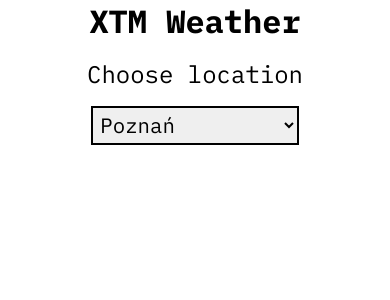
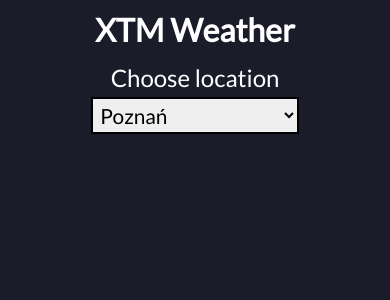
Before and after one commit to slawomirdev/xtm-weather-app, a React (Create React App) app: page / in a window 390 px wide. Shown: the top 300 px of the page. Built offline with nearby package versions, Linux system fonts and the light colour scheme; no server answers.

Commit message:
Styles and components
Added: new styles fro ForecastBox and WeatherBox
Added: responsive styles
Change: globalStyles
Added: new font

```diff
--- a/public/index.html
+++ b/public/index.html
@@ -10,17 +10,11 @@
       content="Web site created using create-react-app"
     />
     <link rel="apple-touch-icon" href="%PUBLIC_URL%/logo192.png" />
-    <link rel="preconnect" href="https://fonts.googleapis.com" />
-    <link rel="preconnect" href="https://fonts.gstatic.com" crossorigin />
-    <link
-      href="https://fonts.googleapis.com/css2?family=IBM+Plex+Mono:wght@300;400;700&display=swap"
-      rel="stylesheet"
-    />
 
     <link rel="preconnect" href="https://fonts.googleapis.com" />
     <link rel="preconnect" href="https://fonts.gstatic.com" crossorigin />
     <link
-      href="https://fonts.googleapis.com/css2?family=Montserrat:wght@400;700&display=swap"
+      href="https://fonts.googleapis.com/css2?family=Lato:ital,wght@0,400;1,700&display=swap"
       rel="stylesheet"
     />
     <!--
--- a/src/components/ForecastBox/styles.tsx
+++ b/src/components/ForecastBox/styles.tsx
@@ -2,11 +2,38 @@ import styled from "styled-components";
 
 export const ForecastContainer = styled.div`
   display: flex;
+  background-color: #3c384b;
+  border-radius: 15px;
+  height: 15rem;
+  align-items: center;
+  justify-content: center;
+  white-space: nowrap;
+  overflow-y: hidden;
+
+  @media only screen and (max-width: 1000px) {
+    width: 95%;
+    margin: 1rem 1rem;
+    padding: 0 1rem;
+    border: none;
+    overflow-x: auto;
+    border-radius: 5px;
+    justify-content: start;
+  }
+
+  @media only screen and (max-width: 800px) {
+    width: 95%;
+    margin: 1rem 0;
+  }
 `;
 
 export const WeatherWrapper = styled.div`
   display: flex;
   flex-direction: column;
   align-items: center;
-  margin: 2rem;
+  justify-content: center;
+  text-align: center;
+  margin: 1rem;
+  @media only screen and (max-width: 1000px) {
+    margin: 0rem 0.7rem;
+  }
 `;
--- a/src/components/WeatherBox/styles.tsx
+++ b/src/components/WeatherBox/styles.tsx
@@ -4,9 +4,17 @@ export const CurrentWeather = styled.div`
   display: flex;
   margin: 2rem;
   align-items: center;
-  border-left: 1px solid #340a13;
   font-weight: bold;
   flex-direction: column;
+
+  @media only screen and (max-width: 1000px) {
+    margin: 1rem 0.2rem;
+  }
+
+  @media only screen and (max-width: 600px) {
+    width: 90%;
+    margin: 1rem 0.2rem;
+  }
 
   p {
     font-size: 1.8rem;
@@ -23,11 +31,18 @@ export const Details = styled.div`
   display: flex;
   flex-direction: row;
 
+   @media only screen and (max-width: 1000px) {
+    margin: 1.3rem 0.2rem;
+  }
+
   div {
     margin: 1rem;
     display: flex;
     flex-direction: column;
     align-items: center;
+
+    @media only screen and (max-width: 600px) {
+      margin: 0.3rem;
   }
 `;
 
@@ -47,15 +62,38 @@ export const Box = styled.div`
   background-color: ${(props: BoxProps) =>
     props.color ? props.color : "#fff"};
   color: ${(props: BoxProps) => (props.text ? props.text : "black")};
+
+  @media only screen and (max-width: 600px) {
+    height: 5rem;
+    width: 6.2rem;
+  }
+
+  @media only screen and (max-width: 350px) {
+    height: 4rem;
+    width: 4.8rem;
+  }
+
+  @media only screen and (max-width: 250px) {
+    height: 3rem;
+    width: 3.8rem;
+  }
   p {
     font-weight: normal;
     font-size: 0.8rem;
     margin: 0.2rem;
     text-align: center;
+
+    @media only screen and (max-width: 600px) {
+      font-size: 0.7rem;
+    }
   }
 
   span {
     font-weight: bold;
     text-align: center;
+
+    @media only screen and (max-width: 600px) {
+      font-size: 0.8rem;
+    }
   }
 `;
--- a/src/globalStyles.js
+++ b/src/globalStyles.js
@@ -4,13 +4,13 @@ const GlobalStyle = createGlobalStyle`
 html {
     box-sizing: border-box;
   }
-/* body {
-  padding: 0;
-  margin: 0;
-} */
+  body{
+     background-color: #1b1c29;
+  }
+
  *, *::after, *::before {
     box-sizing: inherit;
-     font-family: 'IBM Plex Mono', monospace;
+    font-family: 'Lato', sans-serif;
     padding: 0;
   margin: 0;
   }
--- a/src/pages/Home/styles.tsx
+++ b/src/pages/Home/styles.tsx
@@ -5,8 +5,19 @@ export const Wrapper = styled.div`
   width: 100%;
   display: flex;
   align-items: center;
+  justify-content: center;
   flex-direction: column;
-  background-color: #fff;
+  background-color: #1b1c29;
+  color: #fff;
+  overflow-y: auto;
+
+  @media only screen and (max-width: 1000px) {
+    height: 100%;
+  }
+
+  h1 {
+    margin: 0.6rem;
+  }
 
   select {
     width: 13rem;
@@ -20,7 +31,7 @@ export const Wrapper = styled.div`
 
   label {
     font-size: 1.5rem;
-    margin: 1rem 0rem;
+    margin: 0.3rem 0rem;
   }
 `;
 
```
